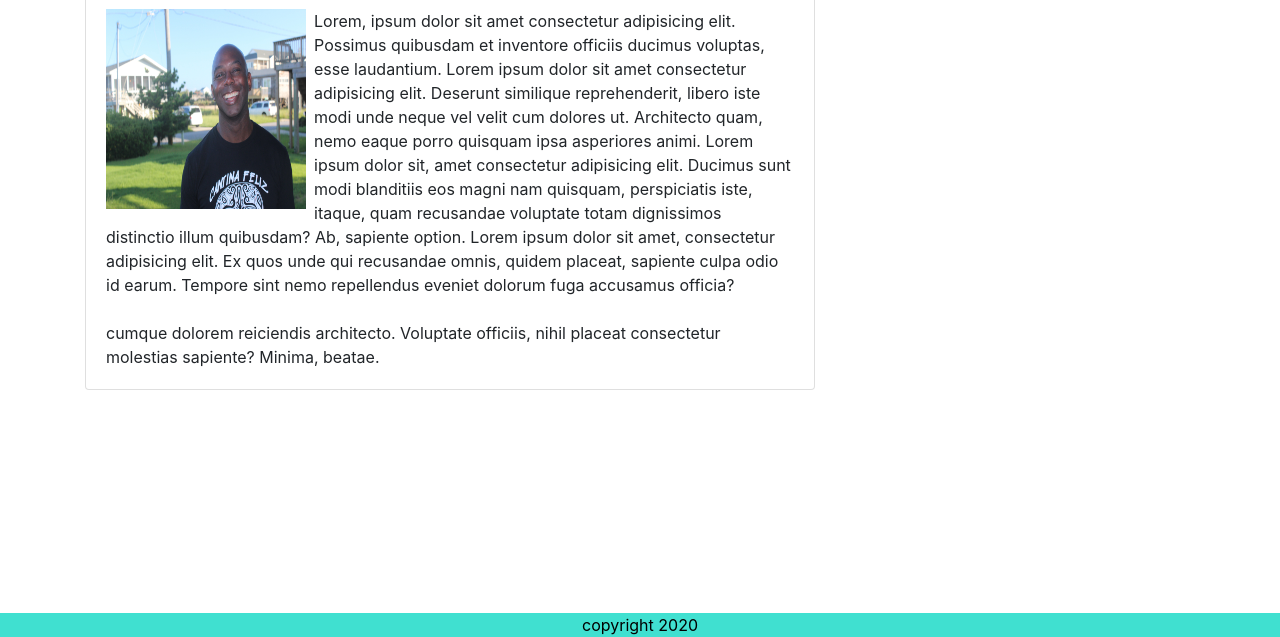
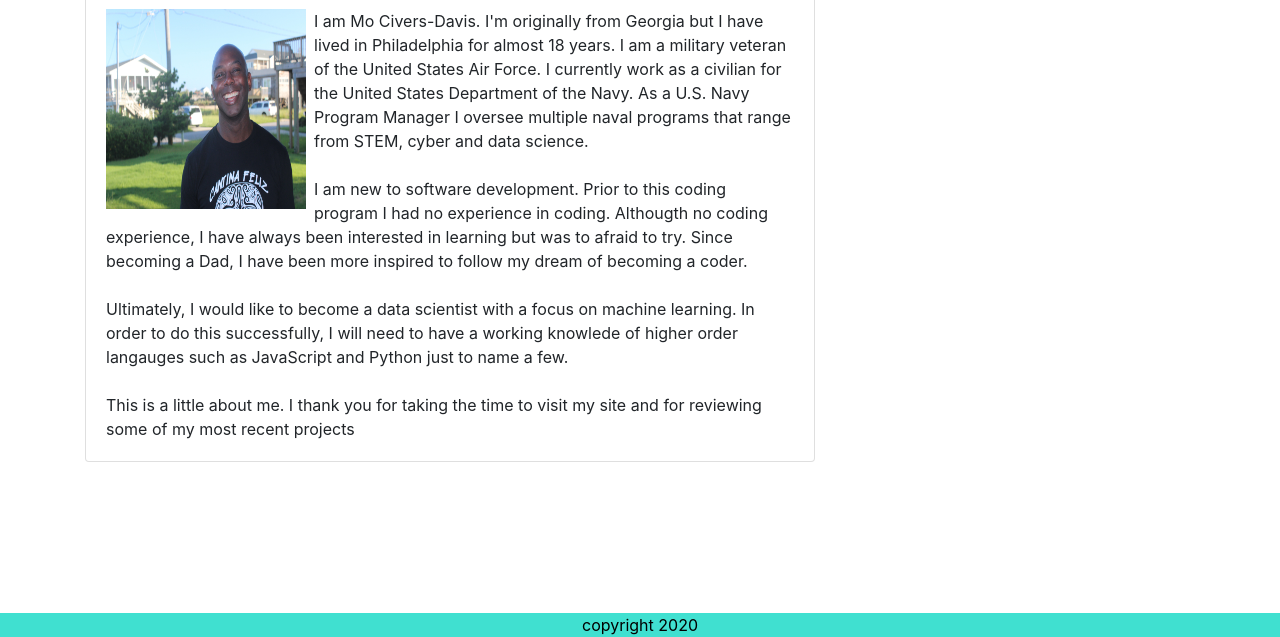
Before and after one commit to MoCivers-Davis/MoCivers-Davis.github.io, a plain HTML site: page index.html in a window 1280 px wide. Shown: the part 163-800 px from the top of the page. Drawn offline with nearby package versions, Linux system fonts and the light colour scheme.

Commit message:
updated card content on index page

```diff
--- a/index.html
+++ b/index.html
@@ -36,22 +36,24 @@
                     <div class="card-body">
                         <h2 class="card-title">About Me</h2>
                         <img src="IMG_3367.JPG" class="float-left mr-2" alt="photo of mo" width="200" height="200">
-                        <div class="card-text">Lorem, ipsum dolor sit amet consectetur adipisicing elit. Possimus
-                            quibusdam et inventore officiis ducimus voluptas,
-                            esse laudantium. Lorem ipsum dolor sit amet consectetur adipisicing elit. Deserunt similique
-                            reprehenderit, libero iste modi unde
-                            neque vel velit cum dolores ut. Architecto quam, nemo eaque porro quisquam ipsa asperiores
-                            animi. Lorem ipsum dolor sit, amet
-                            consectetur adipisicing elit. Ducimus sunt modi blanditiis eos magni nam quisquam,
-                            perspiciatis iste, itaque, quam recusandae
-                            voluptate totam dignissimos distinctio illum quibusdam? Ab, sapiente option. Lorem ipsum
-                            dolor sit amet, consectetur adipisicing
-                            elit. Ex quos unde qui recusandae omnis, quidem placeat, sapiente culpa odio id earum.
-                            Tempore sint nemo repellendus eveniet
-                            dolorum fuga accusamus officia?
+                        <div class="card-text">I am Mo Civers-Davis.  I'm originally from Georgia but I have lived in
+                            Philadelphia for almost 18 years.  I am a military veteran of the United States Air Force.
+                            I currently work as a civilian for the United States Department of the Navy. As a U.S.
+                            Navy Program Manager I oversee multiple naval programs that range from STEM, cyber
+                            and data science.
                             <br><br>
-                            cumque dolorem reiciendis architecto. Voluptate officiis, nihil placeat consectetur
-                            molestias sapiente? Minima, beatae.</div>
+                            I am new to software development.  Prior to this coding program I had no experience in
+                            coding.  Althougth no coding experience, I have always been interested in learning but
+                            was to afraid to try. Since becoming a Dad, I have been more inspired to follow my dream
+                            of becoming a coder.
+                            <br><br>
+                            Ultimately, I would like to become a data scientist with a focus on machine learning.
+                            In order to do this successfully, I will need to have a working knowlede of higher order
+                            langauges such as JavaScript and Python just to name a few.
+                            <br><br>
+                            This is a little about me.  I thank you for taking the time to visit my site and for
+                            reviewing some of my most recent projects
+                            </div>
                     </div>
                 </div>
             </div>
```
Also changed, not shown: 1 other file.
